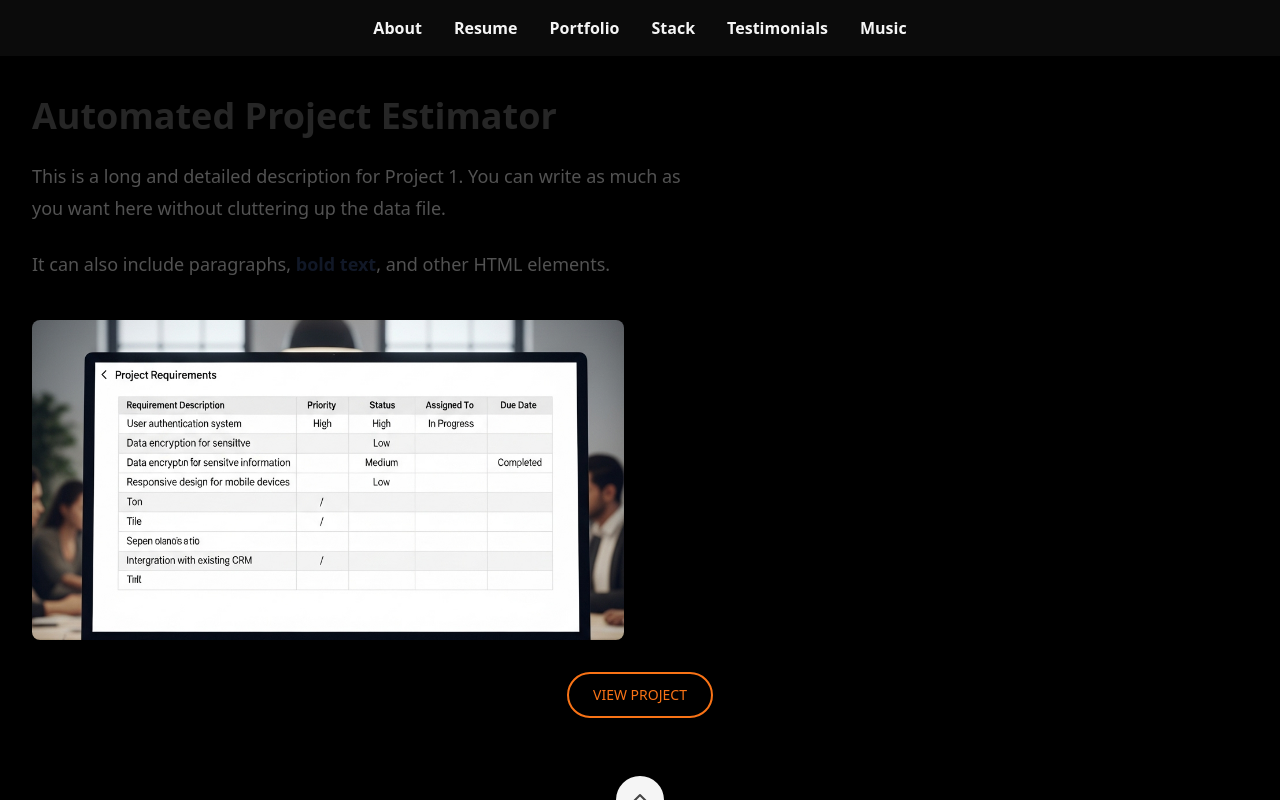
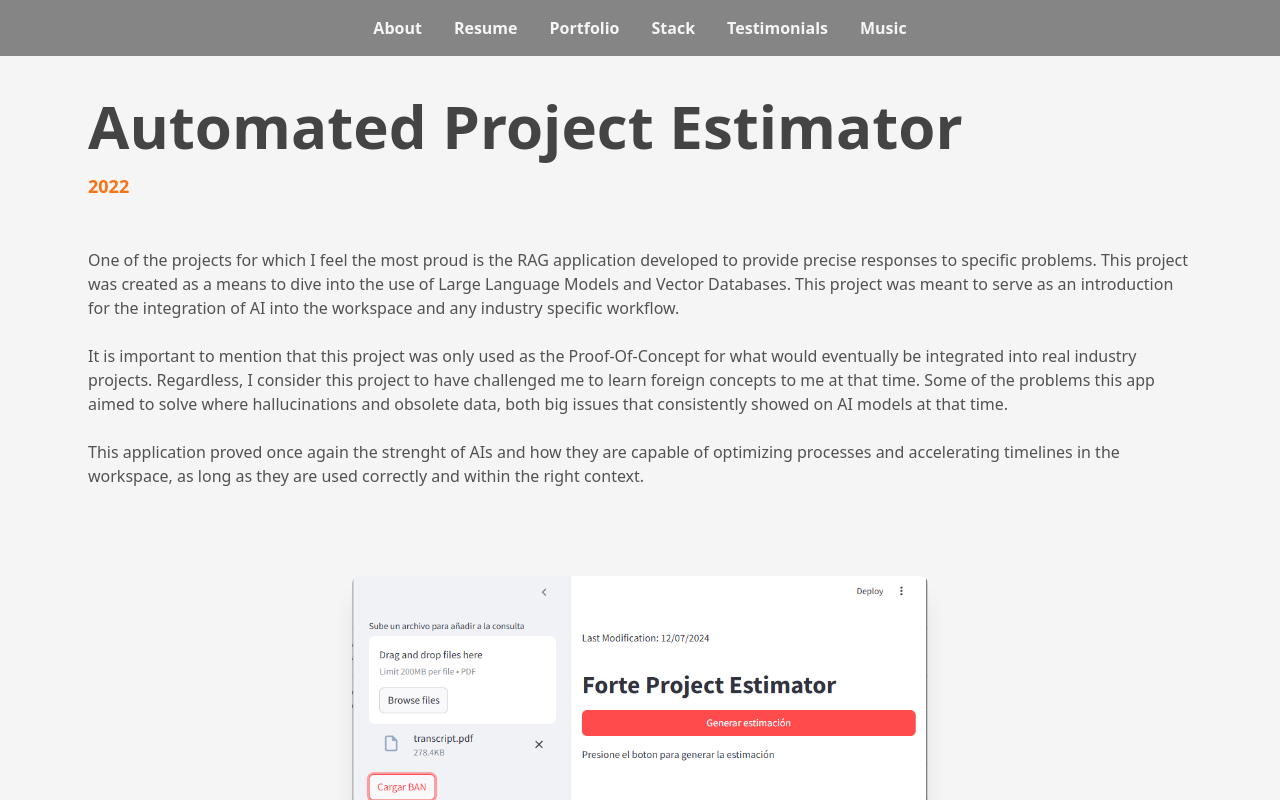
Before and after one commit to Eddy-y/PortfolioV1, a Next.js app: page /projects/Estimator in a window 1280 px wide. Shown: the top 800 px of the page. Built offline with nearby package versions, Linux system fonts and the light colour scheme.

Commit message:
Updated style of the [slug] file for the projects showcase

```diff
--- a/src/components/Sections/Portfolio/ProjectDescriptions/RagProject.tsx
+++ b/src/components/Sections/Portfolio/ProjectDescriptions/RagProject.tsx
@@ -4,11 +4,24 @@ import {FC, memo} from 'react';
 const Project1Description: FC = memo(() => (
   <div>
     <p>
-      This is a long and detailed description for Project 1.
-      You can write as much as you want here without cluttering up the data file.
+      One of the projects for which I feel the most proud is the RAG application developed to provide
+      precise responses to specific problems. This project was created as a means to dive into the use of
+      Large Language Models and Vector Databases. This project was meant to serve as an introduction for the
+      integration of AI into the workspace and any industry specific workflow.
     </p>
+    <br/>
     <p>
-      It can also include paragraphs, <strong>bold text</strong>, and other HTML elements.
+      It is important to mention that this project was only used as the Proof-Of-Concept for what would
+      eventually be integrated into real industry projects. Regardless, I consider this project to have
+      challenged me to learn foreign concepts to me at that time. Some of the problems this app aimed to
+      solve where hallucinations and obsolete data, both big issues that consistently showed on AI models
+      at that time.
+    </p>
+    <br/>
+    <p>
+      This application proved once again the strenght of AIs and how they are capable of optimizing
+      processes and accelerating timelines in the workspace, as long as they are used correctly and
+      within the right context.
     </p>
   </div>
 ));
--- a/src/data/data.tsx
+++ b/src/data/data.tsx
@@ -17,6 +17,12 @@ import heroImage from '../images/VolleyballBack.jpg';
 
 import RAG_img from '../images/portfolio/RAG.png';
 import estimator_img from '../images/portfolio/Estimator.png';
+
+import RAG_img2 from '../images/Projects/RAG.png'
+import RAG_img3 from '../images/Projects/rag2.png'
+import estimator_img2 from '../images/Projects/Estimator.png'
+import estimator_img3 from '../images/Projects/estimator3.png'
+
 //import thunder_img from '../images/portfolio//Thunder.jpg';
 import thunder2_img from '../images/portfolio//Thunder2.jpg';
 import chucho_img from '../images/portfolio//Chucho.jpg';
@@ -56,10 +62,6 @@ import huggingface from '../images/stack/huggingface.png'
 import jupyter from '../images/stack/jupyter.png'
 
 
-
-
-
-
 import dieWithASmileImage from '../images/songs/DieWithASmile.png';
 import zenzenzenseImage from '../images/songs/Zenzenzense.jpg';
 import theNightsImage from '../images/songs/TheNights.jpg';
@@ -71,7 +73,8 @@ import fuegoleonImage from '../images/quotes/fuegoleon.jpg';
 import morganFreemanImage from '../images/quotes/freeman.jpg';
 import violetEvergardenImage from '../images/quotes/violet.png';
 
-import Project1Description from '../components/Sections/Portfolio/ProjectDescriptions/RagProject';
+import RAGDescription from '../components/Sections/Portfolio/ProjectDescriptions/RagProject';
+import EstimatorDescription from '../components/Sections/Portfolio/ProjectDescriptions/RagProject';
 
 
 
@@ -361,10 +364,10 @@ export const portfolioItems: PortfolioItem[] = [
   {
     title: 'Retrieval-augmented generation',
     description: 'Python-based RAG app that lets users upload documents and ask questions. The LLM uses the uploaded files as a knowledge base to generate context-aware responses.',
-    fullDescription:<Project1Description />,
-    slug:'first',
+    fullDescription:<RAGDescription />,
+    slug:'Rag',
     image: RAG_img,
-    images:[RAG_img,estimator_img],
+    images:[RAG_img2],
     technologies: ['Python','Pinecone', 'OpenAI','Langchain'],
     repoUrl:'https://github.com/Eddy-y/RAG_PoC_Public'
   },
@@ -380,10 +383,10 @@ export const portfolioItems: PortfolioItem[] = [
   {
     title: 'Automated Project Estimator',
     description: 'A Streamlit application that uses a fine-tuned OpenAI assistant to generate functional requirements, assisting with project planning.',
-    fullDescription:<Project1Description />,
+    fullDescription:<EstimatorDescription />,
     slug:'Estimator',
     image: estimator_img,
-    images:[estimator_img],
+    images:[estimator_img2],
     technologies:['Python','Streamlit','OpenAI','Pandas'],
     repoUrl:'https://github.com/Eddy-y/ProjectEstimatorPublic',
   },
--- a/src/data/dataDef.ts
+++ b/src/data/dataDef.ts
@@ -15,6 +15,7 @@ export interface HomepageMeta {
   twitterUrl?: string;
   twitterDescription?: string;
   twitterImageUrl?: string;
+
 }
 
 /**
--- a/src/pages/projects/[slug].tsx
+++ b/src/pages/projects/[slug].tsx
@@ -36,26 +36,30 @@ const ProjectDetails: FC = () => {
   return (
     <Page title={`${project.title} | ${homePageMeta.title}`} description={pageDescription}>
       <Header />
-      <div className="container mx-auto p-8 pt-24 min-h-screen">
-        {/* Title in the top left */}
-        <h1 className="text-4xl font-bold text-neutral-800 mb-4">{project.title}</h1>
+      <div className="container mx-auto p-8 pt-24 min-h-screen bg-neutral-100 ">
+        <div className="mx-auto px-4 md:px-6 max-w-6xl">
+          <div className="mb-4">
+            <h1 className="text-6xl font-bold">{project.title}</h1>
+            {/* Year moved to the left below the title */}
+            <div className="text-lg font-bold text-orange-500 my-4">2022</div>
+          </div>
+          {/* Full description with padding and max width */}
+          <div className="flex justify-center my-12">
+              <p className="text-neutral-600 mb-10 text orange-100">{project.fullDescription}</p>
+          </div>
 
-        {/* Full description */}
-        <p className="prose prose-lg text-neutral-600 mb-10">{project.fullDescription}</p>
-
-        {/* Two images with a fixed size */}
-        <div className="grid grid-cols-1 md:grid-cols-2 gap-8">
-          {project.images && project.images.slice(0, 2).map((imageSrc, index) => (
-            <div key={index} className="relative w-full h-80 rounded-lg overflow-hidden shadow-xl">
+          {/* Render a single image centered below the text */}
+          {project.images && project.images.length > 0 && (
+            <div key={0} className="relative mx-auto w-full max-w-xl h-80 rounded-lg overflow-hidden shadow-xl">
               <Image
-                src={imageSrc}
-                alt={`${project.title} - Image ${index + 1}`}
+                src={project.images[0]}
+                alt={`${project.title} - Image 1`}
                 layout="fill"
                 objectFit="cover"
               />
             </div>
-          ))}
-        </div>
+          )}
+
           {/* Repository button */}
           {project.repoUrl && (
             <div className="mt-8 text-center">
@@ -69,6 +73,7 @@ const ProjectDetails: FC = () => {
             </div>
           )}
         </div>
+      </div>
       <Footer />
     </Page>
   );
```
Also changed, not shown: src/images/Projects/estimator3.png (added), src/images/Projects/rag2.png (added). Lines whose indentation alone changed are shown as unchanged.
